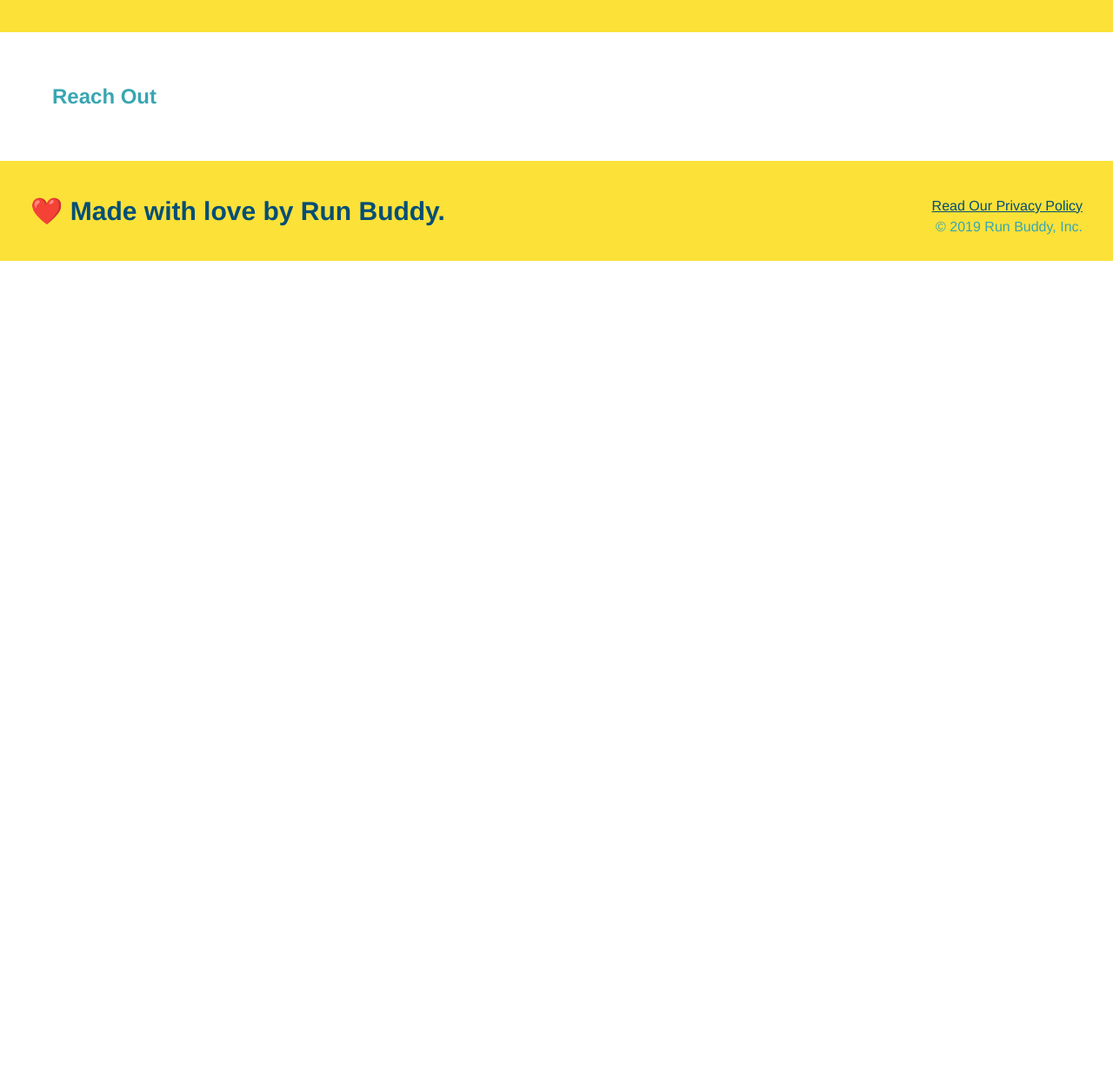
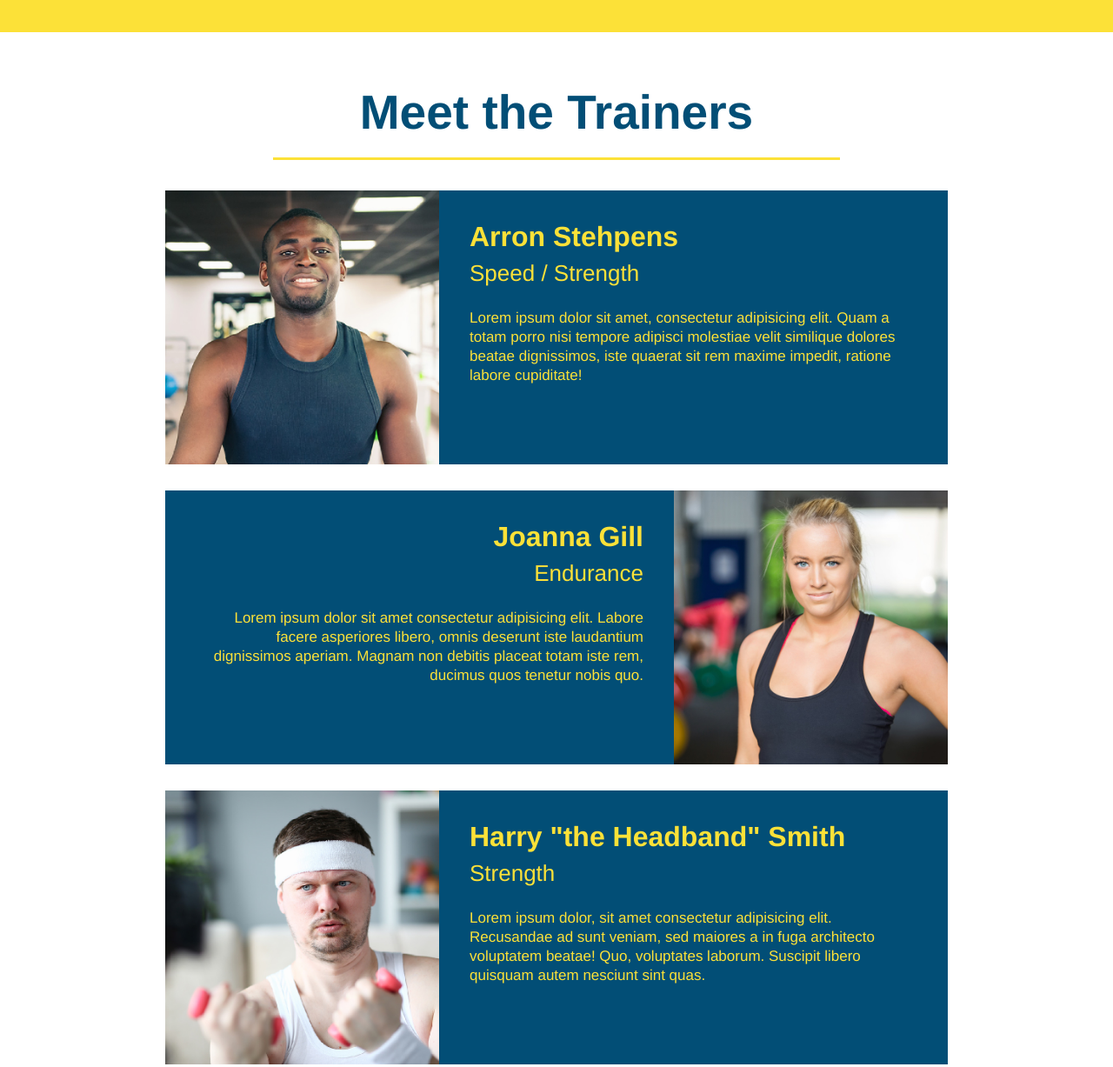
Before and after one commit to JackAtkerson/run-buddy, a plain HTML site: page index.html in a window 1280 px wide. Shown: the part 2693-3920 px from the top of the page at 87% size. Before the commit the page ends 2993 px from the top, so only its background shows below. Drawn offline with Linux system fonts and the light colour scheme.

Commit message:
meet the trainers section

```diff
--- a/assets/css/style.css
+++ b/assets/css/style.css
@@ -182,3 +182,50 @@ margin:5px 0 15px 0;
 .steps span {
     font-size: 38px;
 }
+
+.trainers {
+    text-align: center;
+}
+
+.trainer {
+    width: 900px;
+    margin: 0 auto 30px auto;
+    background: #024e76;
+    color: #fce138;
+    overflow: auto;
+}
+
+.trainer img {
+    width: 35%;
+    float: left;
+}
+
+.trainer-bio {
+    padding: 35px;
+    float: left;
+    width: 65%;
+}
+
+.text-left{
+    text-align: left;
+}
+
+.text-right {
+    text-align: right;
+}
+
+.trainer-bio h3 {
+    font-size: 32px;
+    margin-bottom: 8px;
+}
+
+.trainer-bio h4 {
+    font-weight: lighter;
+    font-size: 26px;
+    margin-bottom: 25px;
+}
+
+.trainer-bio p {
+    font-size: 17px;
+    line-height: 1.3;
+}
--- a/index.html
+++ b/index.html
@@ -103,7 +103,41 @@
     </section>
 
     <!-- "meet the trainers" section -->
-    <section>
+    <section id="your-trainers" class="trainers">
+        <h2 class="section-title primary-border">Meet the Trainers</h2>
+        <article class="trainer">
+            <img src="./assets/images/trainer-1.jpg" alt="Arron Stephens in his workout clothes, ready to pump iron" /  >
+            <div class="trainer-bio text-left">
+                <h3>Arron Stehpens</h3>
+                <h4>Speed / Strength</h4>
+                <p>
+                    Lorem ipsum dolor sit amet, consectetur adipisicing elit. Quam a totam porro nisi tempore adipisci molestiae velit similique dolores beatae dignissimos, iste quaerat sit rem maxime impedit, ratione labore cupiditate!
+                </p>
+            </div>
+        </article>
+        <article class="trainer">
+            <div class="trainer-bio text-right">
+                <h3>Joanna Gill</h3>
+                <h4>Endurance</h4>
+                <p>
+                    Lorem ipsum dolor sit amet consectetur adipisicing elit. Labore facere asperiores libero, omnis deserunt iste laudantium dignissimos aperiam. Magnam non debitis placeat totam iste rem, ducimus quos tenetur nobis quo.
+                </p>
+            </div>
+            <img src="./assets/images/trainer-2.jpg" alt="Joanna Gill cooling off after a workout" />
+        </article>
+        <article class="trainer">
+            <img src="./assets/images/trainer-3.jpg" alt="Harry Smith wearing a headband and lifting comically small pink weights" />
+            <div class="trainer-bio text-left">
+                <h3>Harry "the Headband" Smith</h3>
+                <h4>Strength</h4>
+                <p>
+                    Lorem ipsum dolor, sit amet consectetur adipisicing elit. Recusandae ad sunt veniam, sed maiores a in fuga architecto voluptatem beatae! Quo, voluptates laborum. Suscipit libero quisquam autem nesciunt sint quas.
+                </p>
+            </div>
+        </article>
+    </section>
+
+    <section id="reach-out">
         <h2>Reach Out</h2>
     </section>
 
```
Also changed, not shown: assets/images/trainer-1.jpg (added), assets/images/trainer-2.jpg (added), assets/images/trainer-3.jpg (added).
